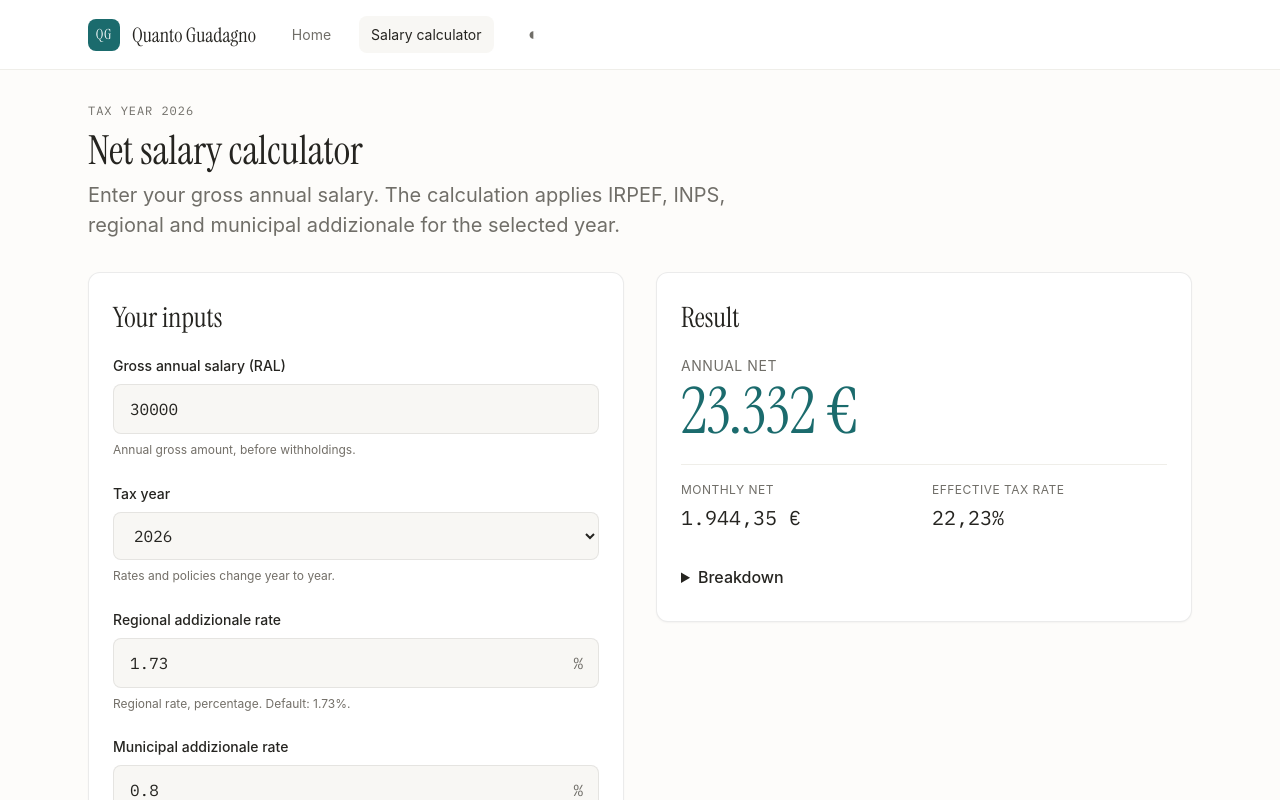
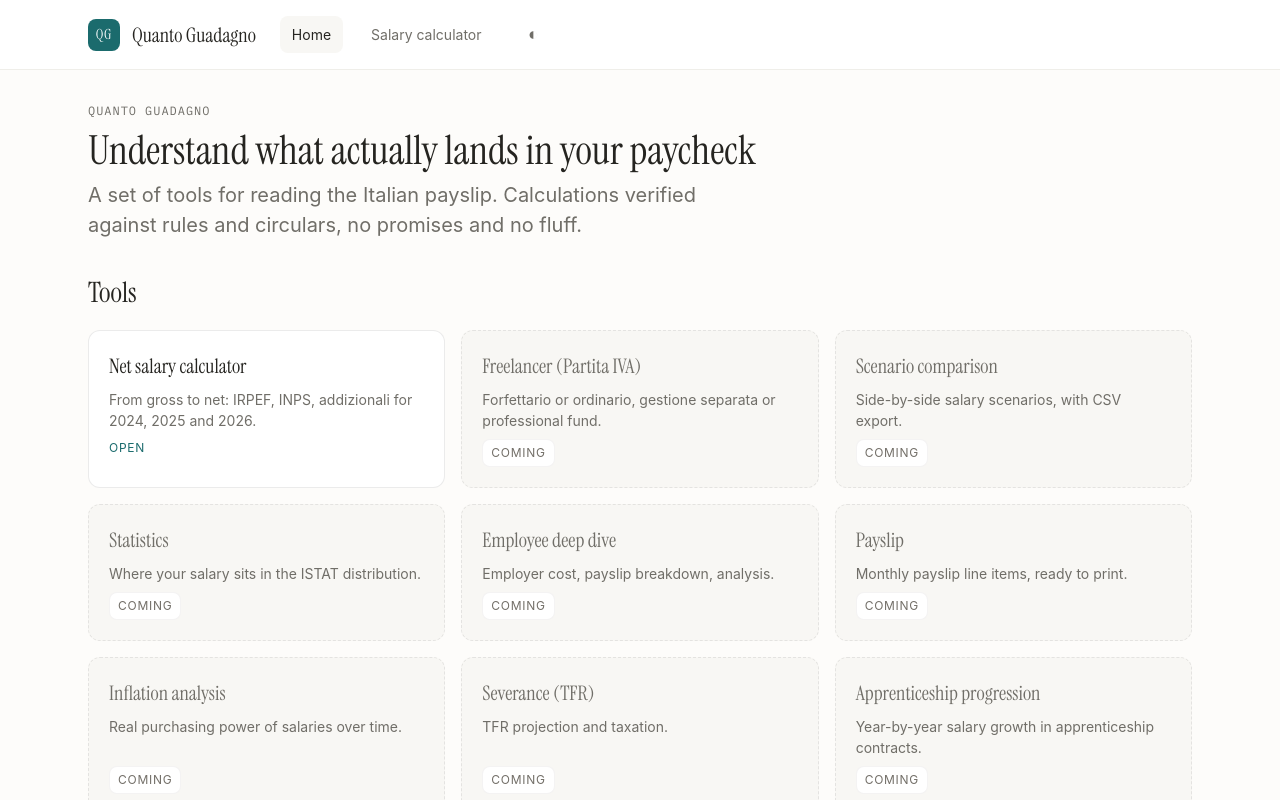
Before and after one commit to stefanovalloncini/quanto-guadagno, a React (Vite) app: page / in a window 1280 px wide. Before the commit this address led to /calcola-stipendio. Shown: the top 800 px of the page. Built offline with nearby package versions, Linux system fonts and the light colour scheme; a web font is replaced by a local one.

Commit message:
feat: home page
Co-authored-by: Stefano Valloncini <stefano@Stefanos-MacBook-Pro.local>

```diff
--- a/src/app/router.tsx
+++ b/src/app/router.tsx
@@ -1,8 +1,17 @@
 import { createBrowserRouter, Navigate, RouterProvider } from "react-router-dom";
 import { EmployeePage } from "@/ui/features/employee-calculator";
+import { HomePage } from "@/ui/features/home";
 import { AppLayout } from "@/ui/shared/AppLayout.tsx";
 
 const router = createBrowserRouter([
+  {
+    path: "/",
+    element: (
+      <AppLayout>
+        <HomePage />
+      </AppLayout>
+    ),
+  },
   {
     path: "/calcola-stipendio",
     element: (
@@ -11,8 +20,7 @@ const router = createBrowserRouter([
       </AppLayout>
     ),
   },
-  { path: "/", element: <Navigate to="/calcola-stipendio" replace /> },
-  { path: "*", element: <Navigate to="/calcola-stipendio" replace /> },
+  { path: "*", element: <Navigate to="/" replace /> },
 ]);
 
 export function AppRouter() {
--- a/src/ui/design-system/index.css
+++ b/src/ui/design-system/index.css
@@ -153,6 +153,96 @@
   max-width: 72rem;
   margin: 0 auto;
   padding: var(--space-8) var(--space-6);
+}
+
+.qg-section-title {
+  margin: 0 0 var(--space-4);
+  font-family: var(--font-display);
+  font-size: var(--text-title);
+  font-weight: 400;
+  color: var(--text-primary);
+}
+
+.qg-tools {
+  list-style: none;
+  margin: 0;
+  padding: 0;
+  display: grid;
+  grid-template-columns: repeat(auto-fill, minmax(18rem, 1fr));
+  gap: var(--space-4);
+}
+
+.qg-tool {
+  background: var(--surface);
+  border: 1px solid var(--border-primary);
+  border-radius: var(--radius-md);
+  padding: var(--space-5);
+  display: flex;
+  flex-direction: column;
+  gap: var(--space-2);
+  transition:
+    border-color var(--duration-default),
+    box-shadow var(--duration-default);
+}
+
+.qg-tool--soon {
+  background: var(--surface-secondary);
+  border-style: dashed;
+  color: var(--text-secondary);
+}
+
+.qg-tool__link {
+  display: flex;
+  flex-direction: column;
+  gap: var(--space-2);
+  color: inherit;
+  text-decoration: none;
+}
+
+.qg-tool--available:hover,
+.qg-tool--available:focus-within {
+  border-color: var(--ui-accent);
+  box-shadow: var(--shadow-card);
+}
+
+.qg-tool__title {
+  margin: 0;
+  font-family: var(--font-display);
+  font-size: var(--text-subtitle);
+  font-weight: 400;
+  color: var(--text-primary);
+}
+
+.qg-tool--soon .qg-tool__title {
+  color: var(--text-secondary);
+}
+
+.qg-tool__desc {
+  margin: 0;
+  font-size: var(--text-label);
+  color: var(--text-secondary);
+  line-height: 1.5;
+}
+
+.qg-tool__cta {
+  margin-top: auto;
+  font-size: var(--text-caption);
+  text-transform: uppercase;
+  letter-spacing: 0.06em;
+  color: var(--ui-accent);
+}
+
+.qg-tool__badge {
+  align-self: flex-start;
+  margin-top: auto;
+  padding: var(--space-1) var(--space-2);
+  font-size: var(--text-caption);
+  text-transform: uppercase;
+  letter-spacing: 0.06em;
+  color: var(--text-muted);
+  background: var(--surface);
+  border: 1px solid var(--border-secondary);
+  border-radius: var(--radius-sm);
 }
 
 .qg-page__header {
--- /dev/null
+++ b/src/ui/features/home/HomePage.tsx
@@ -0,0 +1,81 @@
+import { FormattedMessage } from "react-intl";
+import { Link } from "react-router-dom";
+import { Stack } from "@/ui/design-system";
+import { TOOLS, type ToolEntry } from "./tools.ts";
+
+function ToolCard({ entry }: { readonly entry: ToolEntry }) {
+  const titleId = `home.tools.${entry.id}.title`;
+  const descId = `home.tools.${entry.id}.desc`;
+
+  if (entry.available && entry.to) {
+    return (
+      <li className="qg-tool qg-tool--available">
+        <Link to={entry.to} className="qg-tool__link">
+          <h3 className="qg-tool__title">
+            <FormattedMessage id={titleId} />
+          </h3>
+          <p className="qg-tool__desc">
+            <FormattedMessage id={descId} />
+          </p>
+          <span className="qg-tool__cta">
+            <FormattedMessage id="home.tools.open" />
+          </span>
+        </Link>
+      </li>
+    );
+  }
+
+  return (
+    <li className="qg-tool qg-tool--soon">
+      <h3 className="qg-tool__title">
+        <FormattedMessage id={titleId} />
+      </h3>
+      <p className="qg-tool__desc">
+        <FormattedMessage id={descId} />
+      </p>
+      <span className="qg-tool__badge">
+        <FormattedMessage id="home.tools.soon" />
+      </span>
+    </li>
+  );
+}
+
+export function HomePage() {
+  return (
+    <main id="main" className="qg-page">
+      <Stack gap="xl">
+        <header className="qg-page__header">
+          <p className="qg-page__eyebrow">
+            <FormattedMessage id="home.eyebrow" />
+          </p>
+          <h1 className="qg-page__title">
+            <FormattedMessage id="home.title" />
+          </h1>
+          <p className="qg-page__subtitle">
+            <FormattedMessage id="home.subtitle" />
+          </p>
+        </header>
+
+        <section aria-labelledby="home-tools-heading">
+          <h2 id="home-tools-heading" className="qg-section-title">
+            <FormattedMessage id="home.tools.heading" />
+          </h2>
+          <ul className="qg-tools">
+            {TOOLS.map((entry) => (
+              <ToolCard key={entry.id} entry={entry} />
+            ))}
+          </ul>
+        </section>
+
+        <aside className="qg-scope-note" aria-labelledby="home-disclaimer-title">
+          <h3 id="home-disclaimer-title" className="qg-scope-note__title">
+            <FormattedMessage id="home.disclaimer.title" />
+          </h3>
+          <p>
+            <FormattedMessage id="home.disclaimer.body" />
+          </p>
+        </aside>
+      </Stack>
+    </main>
+  );
+}
--- /dev/null
+++ b/src/ui/features/home/index.ts
@@ -0,0 +1 @@
+export { HomePage } from "./HomePage.tsx";
--- /dev/null
+++ b/src/ui/features/home/tools.ts
@@ -0,0 +1,20 @@
+export interface ToolEntry {
+  readonly id: string;
+  readonly to: string | null;
+  readonly available: boolean;
+}
+
+export const TOOLS: ReadonlyArray<ToolEntry> = [
+  { id: "employee", to: "/calcola-stipendio", available: true },
+  { id: "freelancer", to: null, available: false },
+  { id: "comparison", to: null, available: false },
+  { id: "statistics", to: null, available: false },
+  { id: "tools", to: null, available: false },
+  { id: "payslip", to: null, available: false },
+  { id: "inflation", to: null, available: false },
+  { id: "tfr", to: null, available: false },
+  { id: "apprenticeship", to: null, available: false },
+  { id: "tax-system", to: null, available: false },
+  { id: "data-sources", to: null, available: false },
+  { id: "europe", to: null, available: false },
+];
--- a/src/ui/i18n/messages/en.ts
+++ b/src/ui/i18n/messages/en.ts
@@ -8,6 +8,42 @@ export const en: Record<MessageKey, string> = {
 
   "nav.home": "Home",
   "nav.employee": "Salary calculator",
+
+  "home.eyebrow": "Quanto Guadagno",
+  "home.title": "Understand what actually lands in your paycheck",
+  "home.subtitle":
+    "A set of tools for reading the Italian payslip. Calculations verified against rules and circulars, no promises and no fluff.",
+  "home.tools.heading": "Tools",
+  "home.tools.open": "Open",
+  "home.tools.soon": "Coming",
+  "home.tools.employee.title": "Net salary calculator",
+  "home.tools.employee.desc":
+    "From gross to net: IRPEF, INPS, addizionali for 2024, 2025 and 2026.",
+  "home.tools.freelancer.title": "Freelancer (Partita IVA)",
+  "home.tools.freelancer.desc": "Forfettario or ordinario, gestione separata or professional fund.",
+  "home.tools.comparison.title": "Scenario comparison",
+  "home.tools.comparison.desc": "Side-by-side salary scenarios, with CSV export.",
+  "home.tools.statistics.title": "Statistics",
+  "home.tools.statistics.desc": "Where your salary sits in the ISTAT distribution.",
+  "home.tools.tools.title": "Employee deep dive",
+  "home.tools.tools.desc": "Employer cost, payslip breakdown, analysis.",
+  "home.tools.payslip.title": "Payslip",
+  "home.tools.payslip.desc": "Monthly payslip line items, ready to print.",
+  "home.tools.inflation.title": "Inflation analysis",
+  "home.tools.inflation.desc": "Real purchasing power of salaries over time.",
+  "home.tools.tfr.title": "Severance (TFR)",
+  "home.tools.tfr.desc": "TFR projection and taxation.",
+  "home.tools.apprenticeship.title": "Apprenticeship progression",
+  "home.tools.apprenticeship.desc": "Year-by-year salary growth in apprenticeship contracts.",
+  "home.tools.tax-system.title": "Tax system",
+  "home.tools.tax-system.desc": "How it works, who pays, tax wedge, where taxes go.",
+  "home.tools.data-sources.title": "Data sources",
+  "home.tools.data-sources.desc": "Every number the calculator uses, with its source.",
+  "home.tools.europe.title": "Europe comparison",
+  "home.tools.europe.desc": "Net salary across European countries for the same gross.",
+  "home.disclaimer.title": "Work in progress",
+  "home.disclaimer.body":
+    "The project is coming back online one module at a time. Only the salary calculator is live. The others appear here as soon as they pass verification.",
 
   "theme.toggle.label": "Switch to {mode} theme",
   "theme.light": "light",
--- a/src/ui/i18n/messages/it.ts
+++ b/src/ui/i18n/messages/it.ts
@@ -6,6 +6,45 @@ export const it = {
 
   "nav.home": "Home",
   "nav.employee": "Calcolatore stipendio",
+
+  "home.eyebrow": "Quanto Guadagno",
+  "home.title": "Capire davvero quanto resta in busta",
+  "home.subtitle":
+    "Una raccolta di strumenti per leggere lo stipendio italiano. Calcoli verificati su norme e circolari, niente promesse e niente fronzoli.",
+  "home.tools.heading": "Strumenti",
+  "home.tools.open": "Apri",
+  "home.tools.soon": "In arrivo",
+  "home.tools.employee.title": "Calcolatore stipendio netto",
+  "home.tools.employee.desc":
+    "Dal lordo al netto: IRPEF, INPS, addizionali per il 2024, 2025 e 2026.",
+  "home.tools.freelancer.title": "Partita IVA",
+  "home.tools.freelancer.desc": "Forfettario o ordinario, gestione separata o cassa professionale.",
+  "home.tools.comparison.title": "Confronto scenari",
+  "home.tools.comparison.desc":
+    "Più ipotesi di stipendio una accanto all'altra, con esportazione CSV.",
+  "home.tools.statistics.title": "Statistiche",
+  "home.tools.statistics.desc":
+    "Dove si colloca il tuo stipendio rispetto alla distribuzione ISTAT.",
+  "home.tools.tools.title": "Approfondimento dipendente",
+  "home.tools.tools.desc": "Costo per il datore, dettaglio della busta paga, analisi.",
+  "home.tools.payslip.title": "Busta paga",
+  "home.tools.payslip.desc": "Voci di una busta paga mensile, pronta da stampare.",
+  "home.tools.inflation.title": "Analisi inflazione",
+  "home.tools.inflation.desc": "Potere d'acquisto reale degli stipendi nel tempo.",
+  "home.tools.tfr.title": "TFR",
+  "home.tools.tfr.desc": "Proiezione del trattamento di fine rapporto e tassazione.",
+  "home.tools.apprenticeship.title": "Progressione apprendistato",
+  "home.tools.apprenticeship.desc": "Crescita anno per anno della retribuzione in apprendistato.",
+  "home.tools.tax-system.title": "Sistema fiscale",
+  "home.tools.tax-system.desc": "Come funziona, chi paga, cuneo fiscale, dove vanno le tasse.",
+  "home.tools.data-sources.title": "Fonti dei dati",
+  "home.tools.data-sources.desc":
+    "Ogni numero usato dal calcolatore, con la sua norma di riferimento.",
+  "home.tools.europe.title": "Confronto Europa",
+  "home.tools.europe.desc": "Lo stipendio netto a parità di lordo nei paesi europei.",
+  "home.disclaimer.title": "Lavori in corso",
+  "home.disclaimer.body":
+    "Il progetto sta tornando online un modulo alla volta. Solo il calcolatore stipendio è operativo. Gli altri strumenti compaiono qui appena passano la verifica.",
 
   "theme.toggle.label": "Passa al tema {mode}",
   "theme.light": "chiaro",
```
